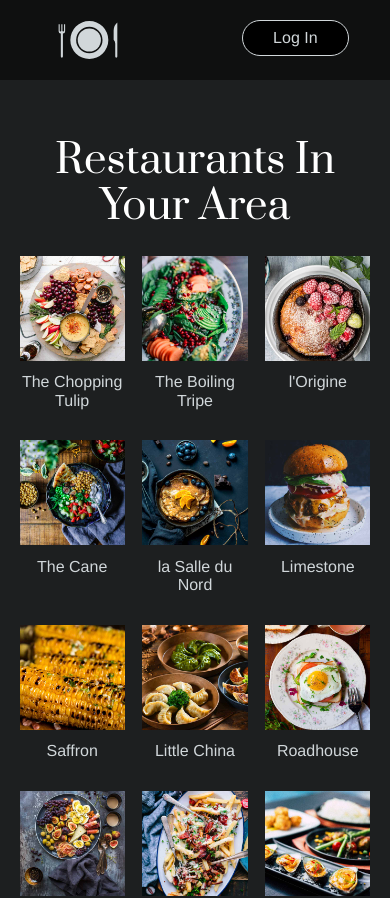
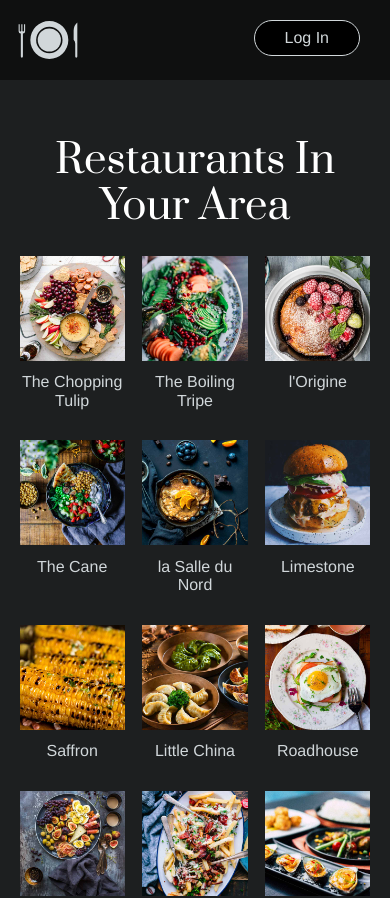
Before and after one commit to sdras/vue-hooks-foodapp, a Vue app: page / in a window 390 px wide. Shown: the top 898 px of the page. Built offline with nearby package versions, Linux system fonts and the light colour scheme; what vue-hooks would draw is missing.

Commit message:
update responsive

```diff
--- a/src/components/AppNavigation.vue
+++ b/src/components/AppNavigation.vue
@@ -53,5 +53,13 @@ nav {
   .title {
     display: none !important;
   }
+
+  nav {
+    padding: 0 10px !important;
+  }
+
+  .login {
+    right: 10px !important;
+  }
 }
 </style>
```
